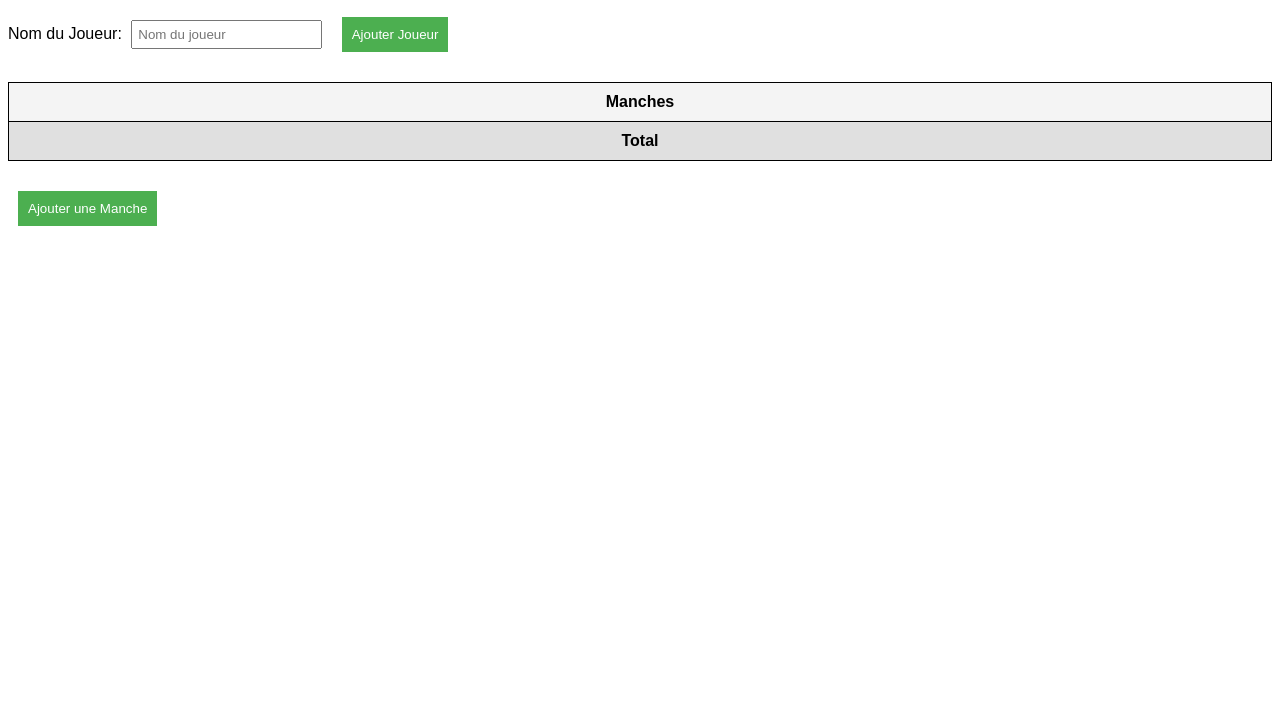
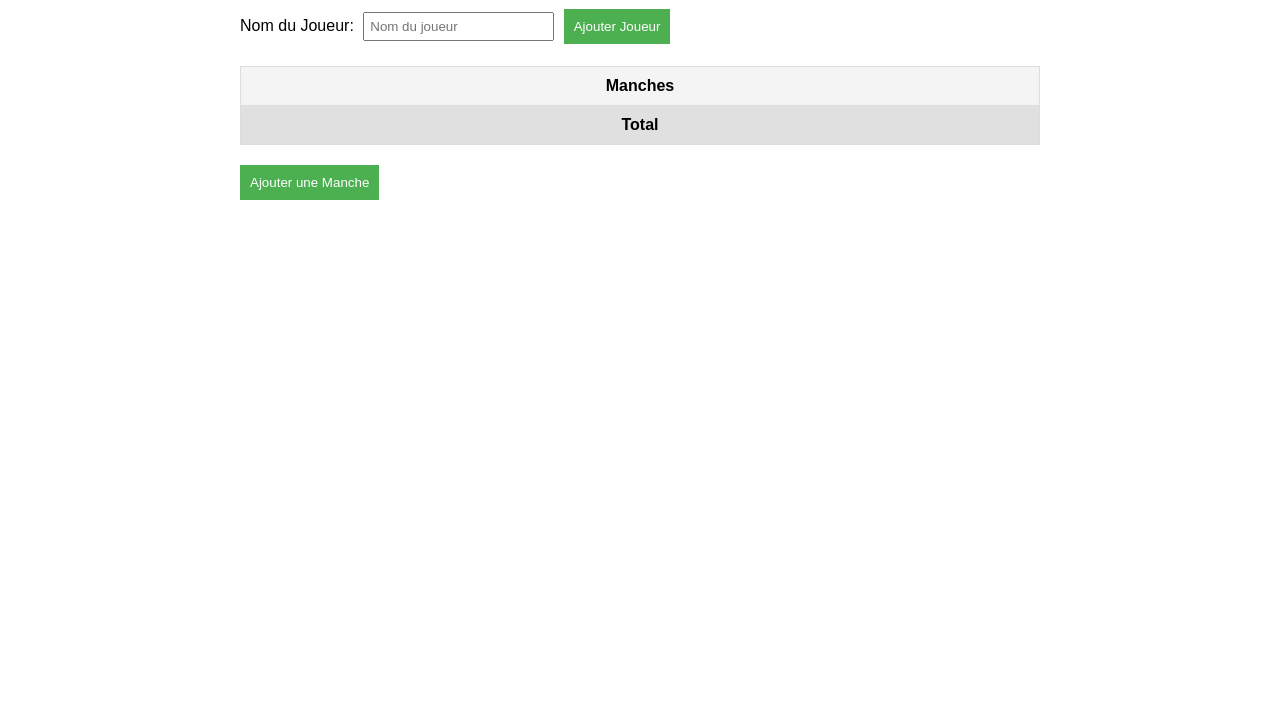
Before and after one commit to it-testeur/betterave.cloud, a plain HTML site: page Tableau_jeu/index.html in a window 1280 px wide. Shown: the part 73-800 px from the top of the page. Drawn offline with Linux system fonts and the light colour scheme.

Commit message:
Update index.html

```diff
--- a/Tableau_jeu/index.html
+++ b/Tableau_jeu/index.html
@@ -7,6 +7,7 @@
     <style>
         body {
             font-family: Arial, sans-serif;
+            margin: 20px;
         }
 
         table {
@@ -16,7 +17,7 @@
         }
 
         table, th, td {
-            border: 1px solid black;
+            border: 1px solid #ddd;
         }
 
         th, td {
@@ -39,12 +40,12 @@
         }
 
         button {
-            margin: 10px;
             padding: 10px;
             background-color: #4CAF50;
             color: white;
             border: none;
             cursor: pointer;
+            margin-right: 10px;
         }
 
         button:hover {
@@ -59,9 +60,15 @@
             padding: 5px;
             margin: 5px;
         }
+
+        .container {
+            max-width: 800px;
+            margin: 0 auto;
+        }
     </style>
 </head>
 <body>
+    <div class="container">
         <h1>Tableau de Comptage de Points - Tarot/Belote</h1>
 
         <div class="form-container">
@@ -84,6 +91,7 @@
         </table>
 
         <button onclick="ajouterManche()">Ajouter une Manche</button>
+    </div>
 
     <script>
         let joueurs = [];
```
Lines whose indentation alone changed are shown as unchanged.
